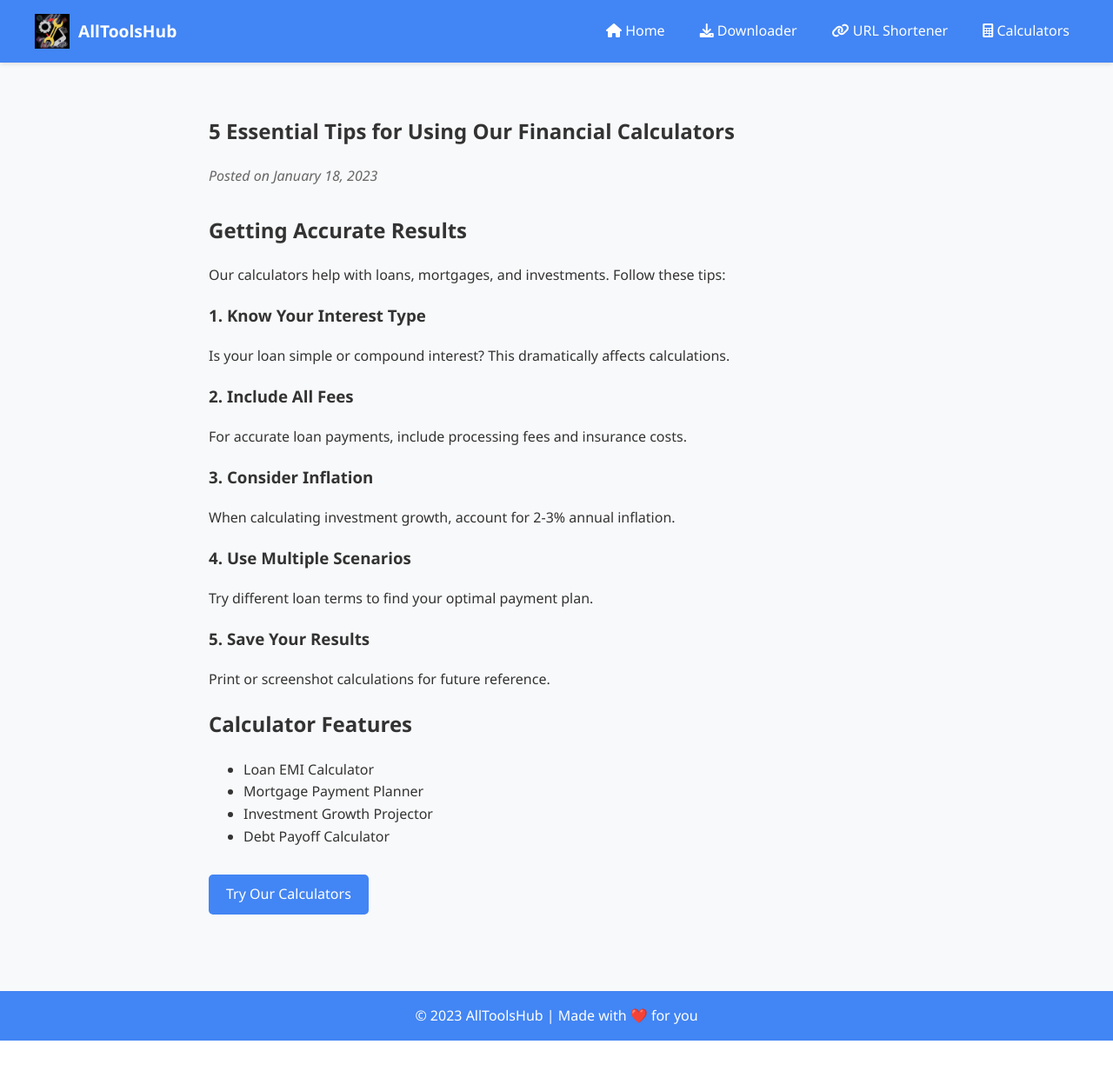
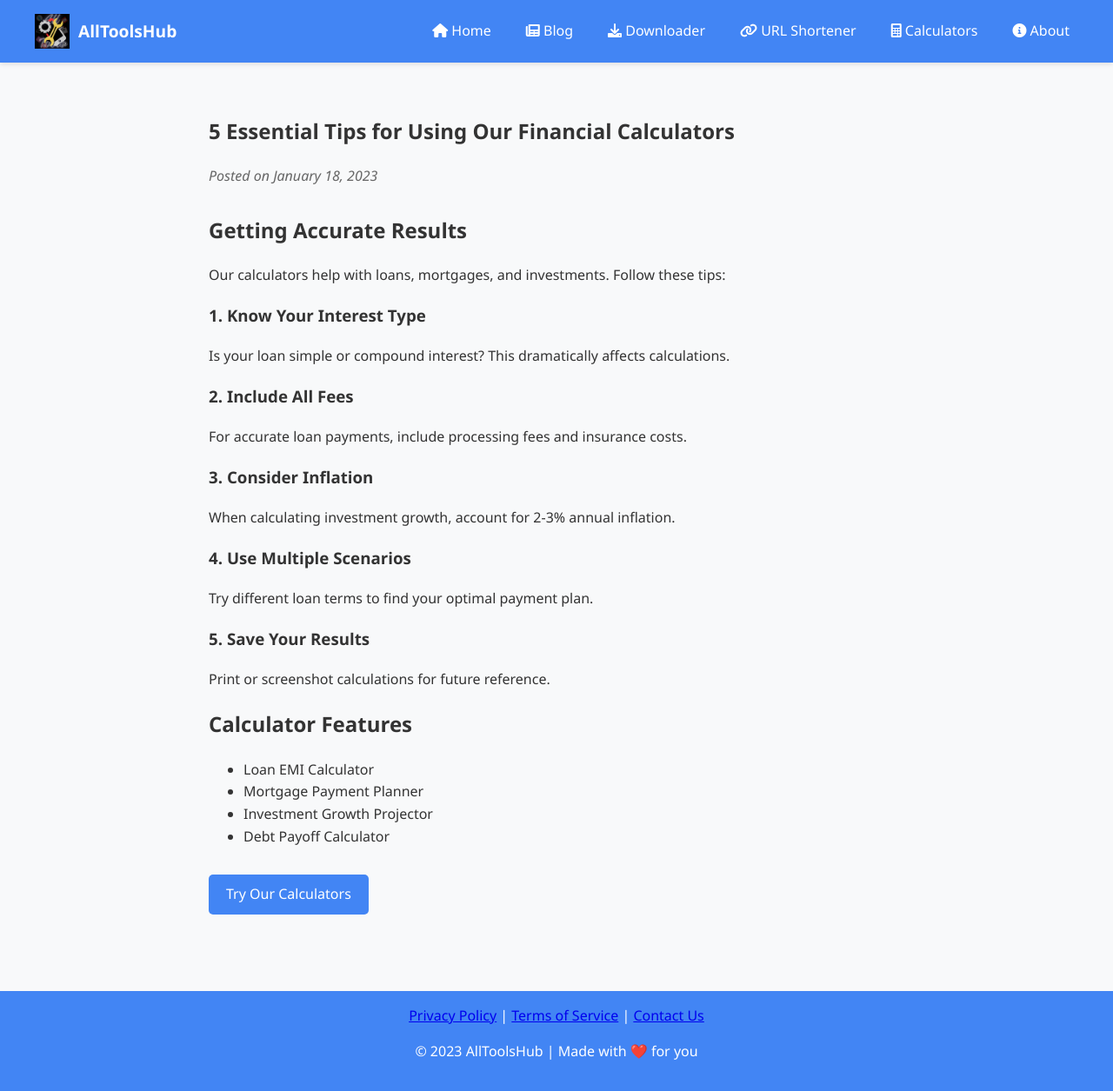
Before and after one commit to hustlepn/AllToolsHub, a Flask app: page /blog/calculator-tips in a window 1280 px wide. Shown: the whole page at 87% size. Before the commit the page ends 1197 px from the top, so only its background shows below. Run offline with Flask 3, Linux system fonts and the light colour scheme.

Commit message:
Update base.html

```diff
--- a/templates/base.html
+++ b/templates/base.html
@@ -31,9 +31,11 @@
 
                 <div class="nav-links">
                     <a href="/"><i class="fas fa-home"></i> Home</a>
+                    <a href="/blog"><i class="fas fa-newspaper"></i> Blog</a>
                     <a href="/downloader"><i class="fas fa-download"></i> Downloader</a>
                     <a href="/urlshortener"><i class="fas fa-link"></i> URL Shortener</a>
                     <a href="/calculators"><i class="fas fa-calculator"></i> Calculators</a>
+                    <a href="/about"><i class="fas fa-info-circle"></i> About</a>
                 </div>
             </div>
         </nav>
@@ -44,7 +46,12 @@
     </main>
 
     <footer>
-        &copy; 2023 AllToolsHub | Made with ❤️ for you
+        <div class="footer-links">
+            <a href="/privacy">Privacy Policy</a> |
+            <a href="/terms">Terms of Service</a> |
+            <a href="/contact">Contact Us</a>
+        </div>
+        <p>&copy; 2023 AllToolsHub | Made with ❤️ for you</p>
     </footer>
 
     <script>
```
